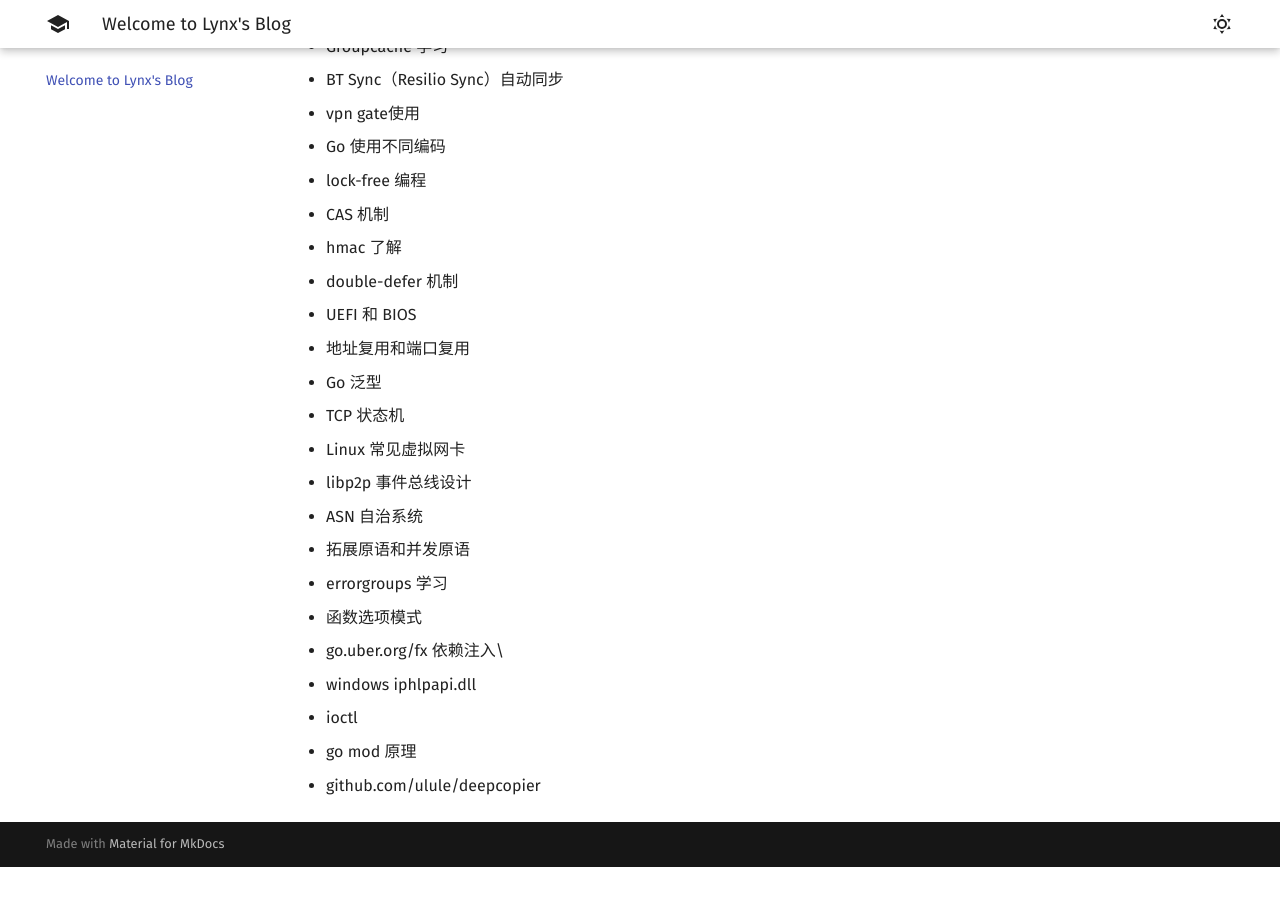
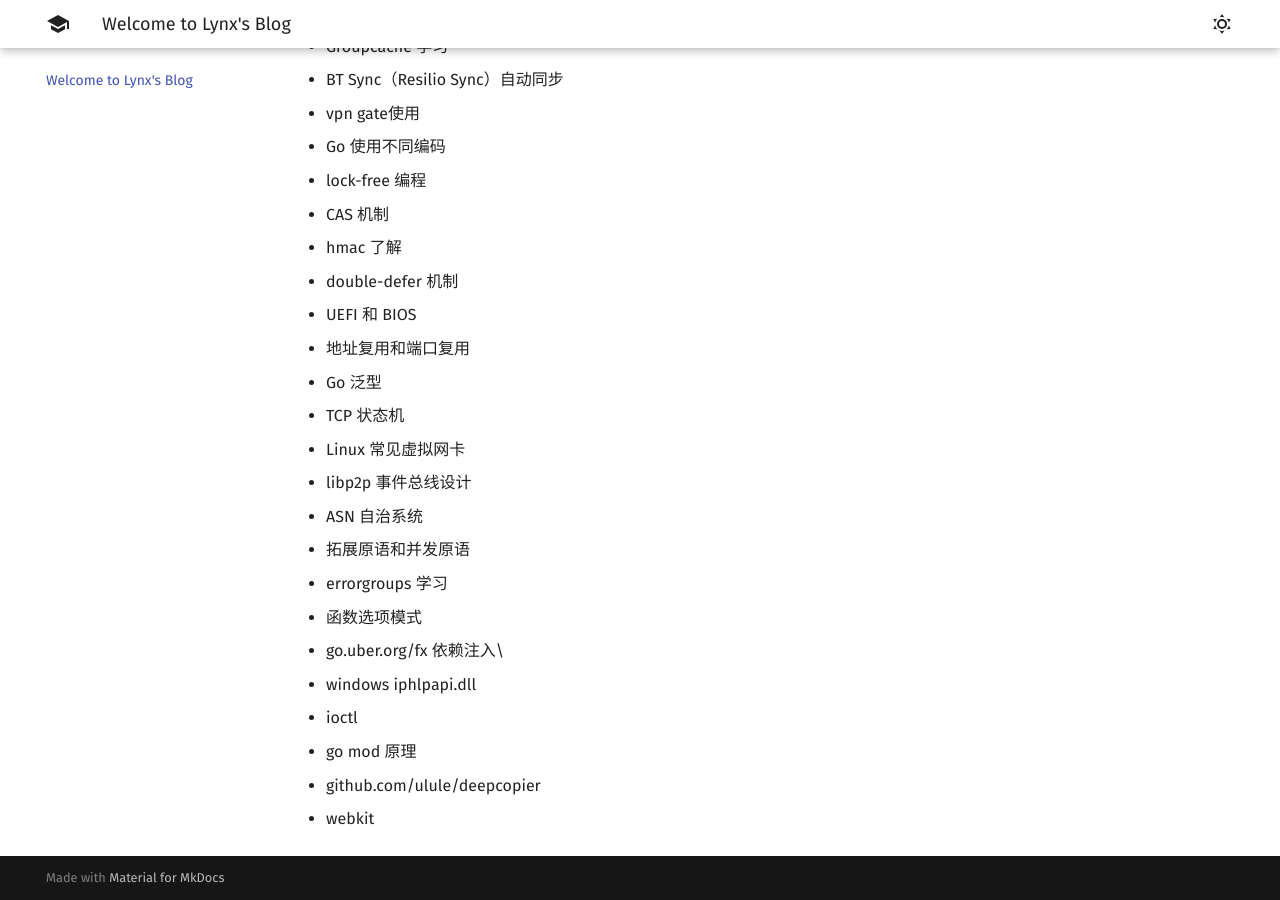
Before and after one commit to 1314liuwei/blog, an MkDocs documentation site: the page built from docs/index.md, in a window 1280 px wide and 900 px high, scrolled down 1446 px. Built offline with MkDocs 1.6.1 and Material for MkDocs 9.7.7, drawn with Linux system fonts in a browser that asks for light colours; before the commit the page ends 2313 px from its top, so only the background shows below that.

Commit message:
2023/08/11 周五

```diff
--- a/docs/index.md
+++ b/docs/index.md
@@ -61,3 +61,4 @@
 - ioctl
 - go mod 原理
 - github.com/ulule/deepcopier
+- webkit
```
